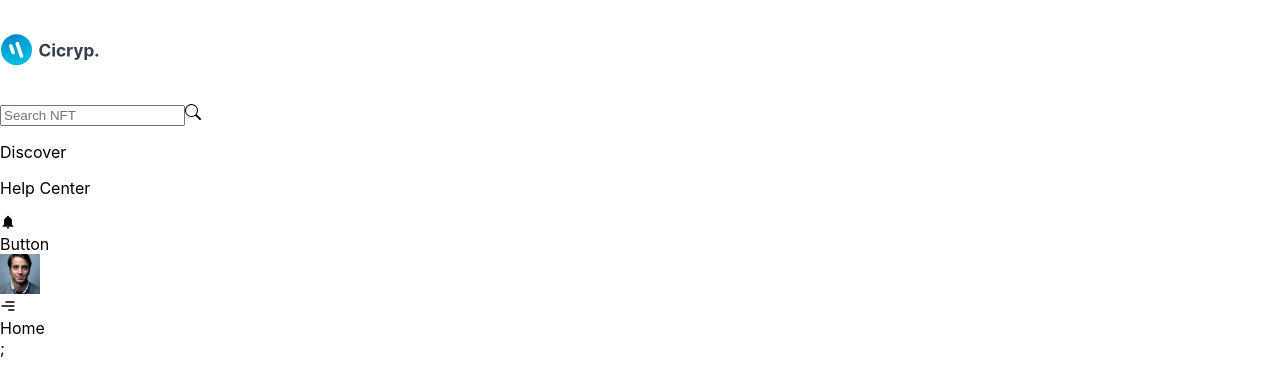
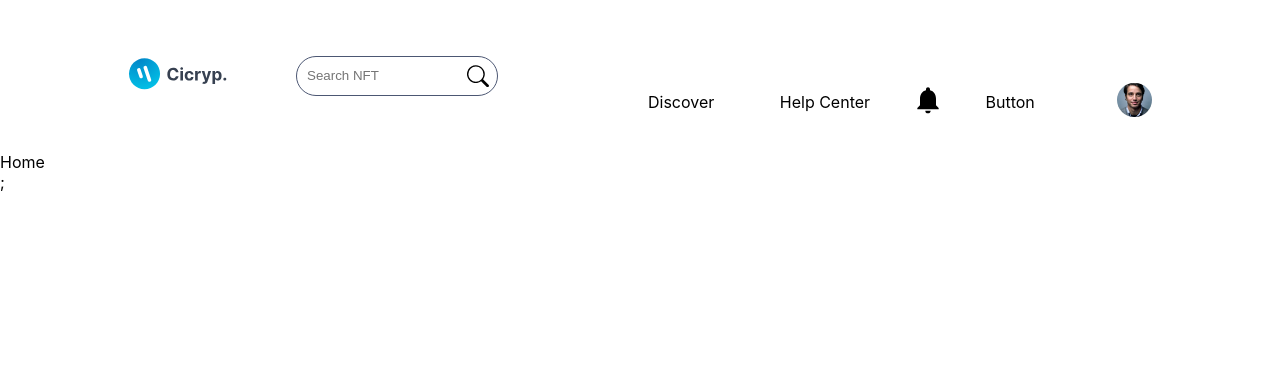
Before and after one commit to blackwolfhk/Website_Development_NFT_Marketplace_On_Ethereum, a Next.js app in the folder nftmarketplace_frontend/: page / in a window 1280 px wide. Shown: the top 392 px of the page. Built offline with nearby package versions, Linux system fonts and the light colour scheme.

Commit message:
updated developed codes.

```diff
--- a/nftmarketplace_frontend/components/NavBar/NavBar.jsx
+++ b/nftmarketplace_frontend/components/NavBar/NavBar.jsx
@@ -85,7 +85,7 @@
           <div className={Style.navbar_container_left_box_input}>
             <div className={Style.navbar_container_left_box_input_box}>
               <input type="text" placeholder="Search NFT" />
-              <BsSearch onClick={() => {}} className={Style.search_con} />
+              <BsSearch onClick={() => {}} className={Style.search_icon} />
             </div>
           </div>
         </div>
--- a/nftmarketplace_frontend/components/NavBar/NavBar.module.css
+++ b/nftmarketplace_frontend/components/NavBar/NavBar.module.css
@@ -0,0 +1,105 @@
+.navbar {
+  width: 100%;
+  padding-block: 1.5rem;
+  position: relative;
+  z-index: 111111111;
+}
+
+.navbar_container {
+  width: 80%;
+  margin: 0 auto;
+  display: grid;
+  grid-template-columns: repeat(2, 1fr);
+  justify-content: space-between;
+  gap: 1rem;
+}
+
+.navbar_container_left {
+  display: grid;
+  grid-template-columns: 1fr 2fr;
+  align-items: center;
+}
+
+.navbar_container_left_box_input_box {
+  width: 60%;
+  border: 1px solid var(--icons-color);
+  display: flex;
+  align-items: center;
+  padding: 0.5rem;
+  border-radius: 2rem;
+}
+
+.navbar_container_left_box_input_box input {
+  width: 90%;
+  border: none;
+  outline: none;
+  background-color: transparent;
+}
+
+.search_icon {
+  cursor: pointer;
+  font-size: 1.4rem;
+}
+
+/* ----------RIGHT */
+
+.navbar_container_right {
+  display: grid;
+  grid-template-columns: 1fr 1fr 0.5fr 1fr 0.3fr;
+  gap: 1rem;
+  align-items: center;
+  align-self: flex-end;
+}
+
+.navbar_container_right_discover {
+  position: relative;
+  cursor: pointer;
+}
+
+.navbar_container_right_help {
+  position: relative;
+  cursor: pointer;
+}
+
+.navbar_container_right_discover_box,
+.navbar_container_right_help_box {
+  position: absolute;
+  padding: 1rem 0.5rem;
+  box-shadow: var(--box-shadow);
+  font-size: 1rem;
+  width: 15rem;
+  border-radius: 1rem;
+  background-color: var(--main-bg-color);
+}
+
+.navbar_container_right_notify {
+  position: relative;
+  cursor: pointer;
+}
+
+.notify {
+  font-size: 2rem;
+}
+
+.navbar_container_right_button {
+  position: relative;
+  cursor: pointer;
+}
+
+.navbar_container_right_profile_box {
+  position: relative;
+  cursor: pointer;
+}
+
+.navbar_container_right_profile {
+  border-radius: 50%;
+}
+
+.navbar_container_right_menuBtn {
+  display: none;
+}
+
+.menuIcon {
+  font-size: 2.5rem;
+  cursor: pointer;
+}
--- a/nftmarketplace_frontend/components/NavBar/Notification/Notification.jsx
+++ b/nftmarketplace_frontend/components/NavBar/Notification/Notification.jsx
@@ -6,7 +6,28 @@
 import images from "../../../img";
 
 const Notification = () => {
-  return <div>Notification</div>;
+  return (
+    <div className={Style.Notification}>
+      <p>Notification</p>
+      <div className={Style.notification_box}>
+        <div className={Style.notification_box_img}>
+          <Image
+            src={images.user1}
+            alt="profile image"
+            width={50}
+            height={50}
+            className={Style.notification_box_img}
+          />
+        </div>
+        <div className={Style.notification_box_info}>
+          <h4>Black Wolf</h4>
+          <p>Measure action your user ...</p>
+          <small>3 minutes ago</small>
+        </div>
+        <span className={Style.notification_box_new}></span>
+      </div>
+    </div>
+  );
 };
 
 export default Notification;
--- a/nftmarketplace_frontend/components/NavBar/Profile/Profile.jsx
+++ b/nftmarketplace_frontend/components/NavBar/Profile/Profile.jsx
@@ -1,7 +1,71 @@
 import React from "react";
+import Image from "next/image";
+import { FaUserAlt, FaRegImage, FaUserEdit } from "react-icons/fa";
+import { MdHelpCenter } from "react-icons/md";
+import { TbDownloadOff, TbDownload } from "react-icons/tb";
+import Link from "next/link";
+
+// INTERNAL IMPORT
+import Style from "./Profile.module.css";
+import images from "../../../img";
 
 const Profile = () => {
-  return <div>Profile</div>;
+  return (
+    <div className={Style.profile}>
+      <div className={Style.profile_account}>
+        <Image
+          src={images.user1}
+          alt="user profile"
+          width={50}
+          height={50}
+          className={Style.profile_account_account_img}
+        />
+
+        <div className={Style.profile_account_info}>
+          <p>Black Wolf</p>
+          <small>X0456482388973223...</small>
+        </div>
+      </div>
+
+      <div className={Style.profile_menu}>
+        <div className={Style.profile_menu_one}>
+          <div className={Style.profile_menu_one_item}>
+            <FaUserAlt />
+            <p>
+              <Link href={{ pathname: "/myprofile" }}>My Profile</Link>
+            </p>
+          </div>
+          <div className={Style.profile_menu_one_item}>
+            <FaRegImage />
+            <p>
+              <Link href={{ pathname: "/my-items" }}>My Items</Link>
+            </p>
+          </div>
+          <div className={Style.profile_menu_one_item}>
+            <FaUserEdit />
+            <p>
+              <Link href={{ pathname: "/edit-profile" }}>Edit Profile</Link>
+            </p>
+          </div>
+        </div>
+
+        <div className={Style.profile_menu_two}>
+          <div className={Style.profile_menu_one_item}>
+            <MdHelpCenter />
+            <p>
+              <Link href={{ pathname: "/help" }}>Help</Link>
+            </p>
+          </div>
+          <div className={Style.profile_menu_one_item}>
+            <TbDownload />
+            <p>
+              <Link href={{ pathname: "/disconect" }}>Disconnet</Link>
+            </p>
+          </div>
+        </div>
+      </div>
+    </div>
+  );
 };
 
 export default Profile;
--- a/nftmarketplace_frontend/components/NavBar/SideBar/SideBar.jsx
+++ b/nftmarketplace_frontend/components/NavBar/SideBar/SideBar.jsx
@@ -1,7 +1,184 @@
-import React from "react";
+import React, { useState } from "react";
+import Image from "next/image";
+import Link from "next/link";
+import { GrClose } from "react-icons/gr";
+import {
+  TiSocialFacebook,
+  TiSocialLinkedin,
+  TiSocialTwitter,
+  TiSocialYoutube,
+  TiSocialInstagram,
+  TiArrowSortedDown,
+  TiArrowSortedUp,
+} from "react-icons/ti";
 
-const SideBar = () => {
-  return <div>SideBar</div>;
+// INTERNAL IMPORT
+import Style from "./SideBar.module.css";
+import images from "../../../img";
+import Button from "../../Button/Button";
+import { StyleOutlined } from "@material-ui/icons";
+
+const SideBar = ({ setOpenSideMenu }) => {
+  //--------USESTATE
+  const [openDiscover, setOpenDiscover] = useState(false);
+  const [openHelp, setOpenHelp] = useState(false);
+
+  // ---------DISCOVER NAVIGATION MENU
+  const discover = [
+    {
+      name: "Collections",
+      link: "collections",
+    },
+    {
+      name: "Search",
+      link: "search",
+    },
+    {
+      name: "Author Profile",
+      link: "author-profile",
+    },
+    {
+      name: "NFT Details",
+      link: "NFT-details",
+    },
+    {
+      name: "Account Setting",
+      link: "account-setting",
+    },
+    {
+      name: "Connect Wallet",
+      link: "connect-wallet",
+    },
+    {
+      name: "Blog",
+      link: "blog",
+    },
+  ];
+
+  // ---------HELP CENTER
+  const helpCenter = [
+    {
+      name: "About",
+      link: "about",
+    },
+    {
+      name: "Contact Us",
+      link: "contact-us",
+    },
+    {
+      name: "Sign Up",
+      link: "sign-up",
+    },
+    {
+      name: "Sign In",
+      link: "sign-in",
+    },
+    {
+      name: "Subscription",
+      link: "subscription",
+    },
+  ];
+
+  const openDiscoverMenu = () => {
+    if (!openDiscover) {
+      setOpenDiscover(true);
+    } else {
+      setOpenDiscover(false);
+    }
+  };
+
+  const openHelpMenu = () => {
+    if (!openHelp) {
+      setOpenHelp(true);
+    } else {
+      setOpenHelp(false);
+    }
+  };
+
+  const closeSideBar = () => {
+    setOpenSideMenu(false);
+  };
+
+  return (
+    <div className={Style.sideBar}>
+      <GrClose
+        className={Style.sideBar_closeBtn}
+        onClick={() => closeSideBar()}
+      />
+
+      <div className={Style.sideBar_box}>
+        <Image src={images.logo} alt="logo" width={150} height={150} />
+        <p>
+          Discover the most outstanding articles on all topices of NFT & your
+          own stories and share them
+        </p>
+        <div className={Style.sideBar_social}>
+          <a href="#">
+            <TiSocialFacebook />
+          </a>
+          <a href="#">
+            <TiSocialLinkedin />
+          </a>
+          <a href="#">
+            <TiSocialTwitter />
+          </a>
+          <a href="#">
+            <TiSocialYoutube />
+          </a>
+          <a href="#">
+            <TiSocialInstagram />
+          </a>
+        </div>
+      </div>
+
+      <div className={Style.sideBar_menu}>
+        <div>
+          <div
+            className={Style.sideBar_menu_box}
+            onClick={() => openDiscoverMenu()}
+          >
+            <p>Discover</p>
+            <TiArrowSortedDown />
+          </div>
+
+          {openDiscover && (
+            <div className={Style.sideBar_discover}>
+              {discover.map((el, i) => (
+                <p key={i + 1}>
+                  <Link href={{ pathname: `${el.link}` }}>{el.name}</Link>
+                </p>
+              ))}
+            </div>
+          )}
+        </div>
+
+        <div>
+          <div
+            className={Style.sideBar_menu_box}
+            onClick={() => openHelpMenu()}
+          >
+            <p>Help Center</p>
+            <TiArrowSortedDown />
+          </div>
+
+          {openHelp && (
+            <div className={Style.sideBar_discover}>
+              {helpCenter.map((el, i) => (
+                <p key={i + 1}>
+                  <Link href={{ pathname: `${el.link}` }}>{el.name}</Link>
+                </p>
+              ))}
+            </div>
+          )}
+        </div>
+      </div>
+
+      <div className={Style.sideBar_button}>
+        <Button btnName="Create" />
+        <Button btnName="Connect Wallet" />
+      </div>
+    </div>
+  );
 };
 
 export default SideBar;
--- a/nftmarketplace_frontend/styles/globals.css
+++ b/nftmarketplace_frontend/styles/globals.css
@@ -1,3 +1,20 @@
+@import url("https://fonts.googleapis.com/css2?family=Poppins:ital,wght@0,100;0,200;0,300;0,400;0,500;0,600;0,700;0,800;0,900;1,100;1,200;1,300;1,400;1,500;1,600;1,700;1,800;1,900&display=swap");
+
+:root {
+  --icons-color: #4c5773;
+  --icons-light-color: #4c577341;
+  --icons-bg-color: #e2e6e9;
+  --shadow-dark-color: #d3dae7;
+  --shadow-light-color: #fff;
+  --main-bg-color: #ecf0f3;
+
+  --box-shadow: 1rem 1rem 1rem var(--shadow-dark-color),
+    -1rem -1rem 1rem var(--shadow-light-color);
+
+  --box-shadow-2: 0rem 0rem 0rem var(--shadow-dark-color),
+    -0.3rem -0.3rem 1rem var(--shadow-dark-color);
+}
+
 html,
 body {
   padding: 0;
@@ -13,6 +30,28 @@
 
 * {
   box-sizing: border-box;
+  -webkit-tap-highlight-color: none;
+}
+
+::selection {
+  color: var(--shadow-dark-color);
+  background: var(--icons-color);
+}
+
+::-webkit-scrollbar {
+  width: 1rem;
+  border: 1px solid var(--main-bg-color);
+}
+
+::-webkit-scrollbar-track {
+  border-radius: 0;
+  background-color: var(--main-bg-color);
+}
+
+::-webkit-scrollbar-thumb {
+  border-radius: 2rem;
+  background: var(--icons-color);
+  width: 0.5rem;
 }
 
 @media (prefers-color-scheme: dark) {
@@ -21,6 +60,6 @@
   }
   body {
     color: white;
-    /* background: black; */
+    background: black;
   }
 }
```
